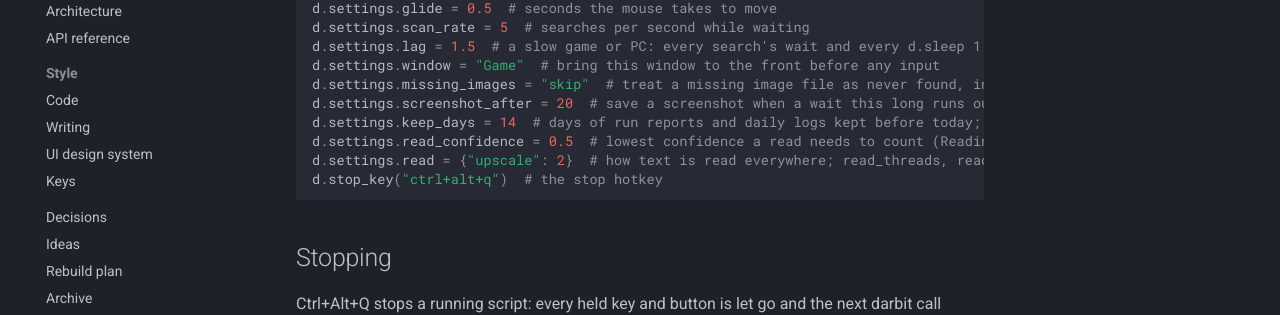
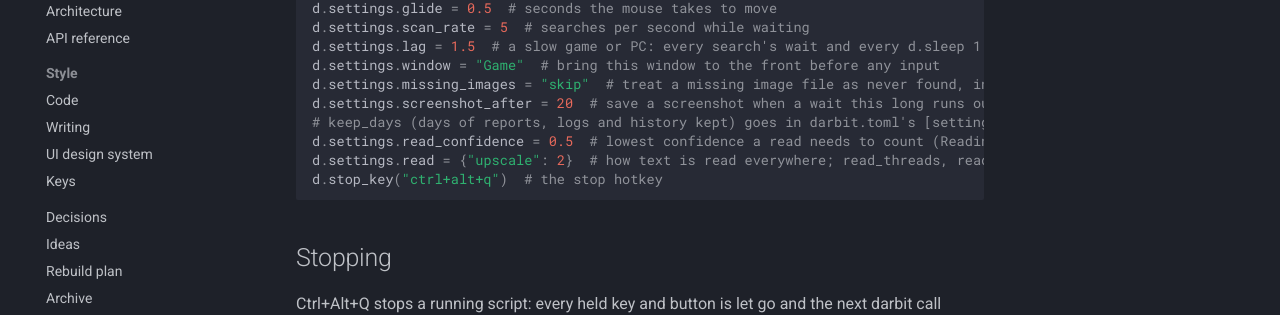
Before and after one commit to FaisalAfks/darbit, an MkDocs documentation site: the page built from docs/guides/targets-and-calls.md, in a window 1280 px wide and 900 px high, scrolled down 3729 px. Shown: the part 438-753 px from the top of the window. Built offline with MkDocs 1.6.1 and Material for MkDocs 9.7.7, drawn with Linux system fonts in a browser that asks for light colours; comment, search, counter and statistics services are not loaded.

Commit message:
Docs: keep_days goes in darbit.toml, and find is left out too

```diff
--- a/docs/guides/targets-and-calls.md
+++ b/docs/guides/targets-and-calls.md
@@ -116,7 +116,7 @@ d.settings.lag = 1.5  # a slow game or PC: every search's wait and every d.sleep
 d.settings.window = "Game"  # bring this window to the front before any input
 d.settings.missing_images = "skip"  # treat a missing image file as never found, instead of an error
 d.settings.screenshot_after = 20  # save a screenshot when a wait this long runs out
-d.settings.keep_days = 14  # days of run reports and daily logs kept before today; older ones are deleted
+# keep_days (days of reports, logs and history kept) goes in darbit.toml's [settings]: the service reads it there
 d.settings.read_confidence = 0.5  # lowest confidence a read needs to count (Reading text)
 d.settings.read = {"upscale": 2}  # how text is read everywhere; read_threads, reader: Reading text
 d.stop_key("ctrl+alt+q")  # the stop hotkey
```
Also changed, not shown: CHANGELOG.md (+1 -1 lines).
